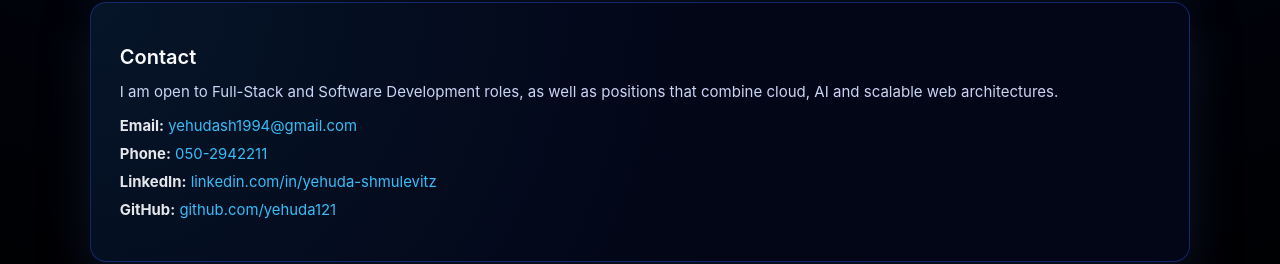
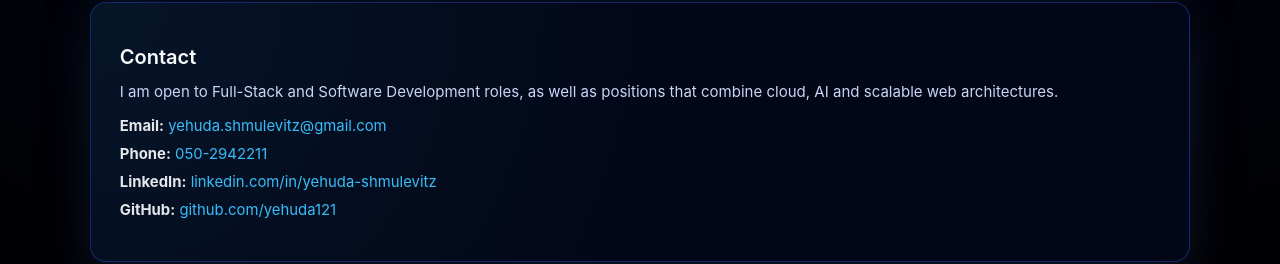
Before and after one commit to yehuda121/gamehub, a React (Create React App) app: page / in a window 1280 px wide. Shown: the part 1472-1736 px from the top of the page. Built offline with nearby package versions, Linux system fonts and the light colour scheme.

Commit message:
Changed personal email

```diff
--- a/src/portfolio/pages/HomePage/HomePage.js
+++ b/src/portfolio/pages/HomePage/HomePage.js
@@ -288,8 +288,8 @@ function Homepage() {
           <ul className="homepage-contact-list">
             <li>
               <strong>{t('homepage.contactEmailLabel')}</strong>{' '}
-              <a href="mailto:yehudash1994@gmail.com">
-                yehudash1994@gmail.com
+              <a href="mailto:yehuda.shmulevitz@gmail.com">
+                yehuda.shmulevitz@gmail.com
               </a>
             </li>
             <li>
```
